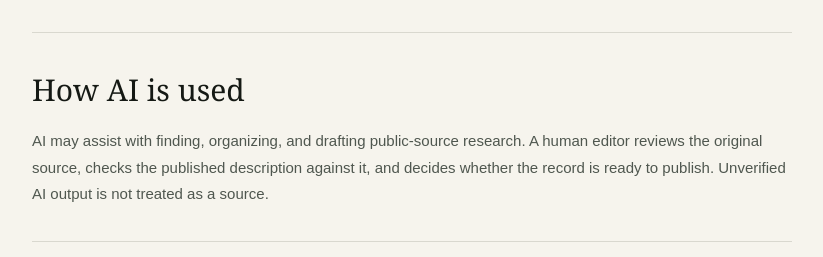
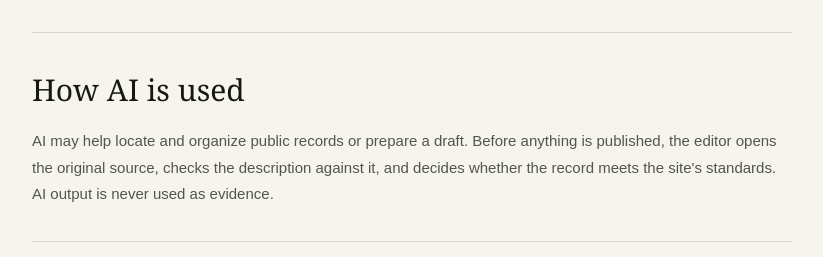
Before and after one commit to Decentralized-Rob/solar-consumer-research, a Next.js app: page /methodology in a window 1280 px wide. Shown: the part 940-1197 px from the top of the page, without its empty margins (228-1051 px from the left). Built offline with nearby package versions, Linux system fonts and the light colour scheme.

Commit message:
Clarify AI research and review process

```diff
--- a/app/methodology/page.tsx
+++ b/app/methodology/page.tsx
@@ -28,7 +28,7 @@ export default function MethodologyPage() {
       </section>
       <section className="info-section">
         <h2>How AI is used</h2>
-        <p>AI may assist with finding, organizing, and drafting public-source research. A human editor reviews the original source, checks the published description against it, and decides whether the record is ready to publish. Unverified AI output is not treated as a source.</p>
+        <p>AI may help locate and organize public records or prepare a draft. Before anything is published, the editor opens the original source, checks the description against it, and decides whether the record meets the site's standards. AI output is never used as evidence.</p>
       </section>
       <section className="info-section">
         <h2>What “verified” means</h2>
```
